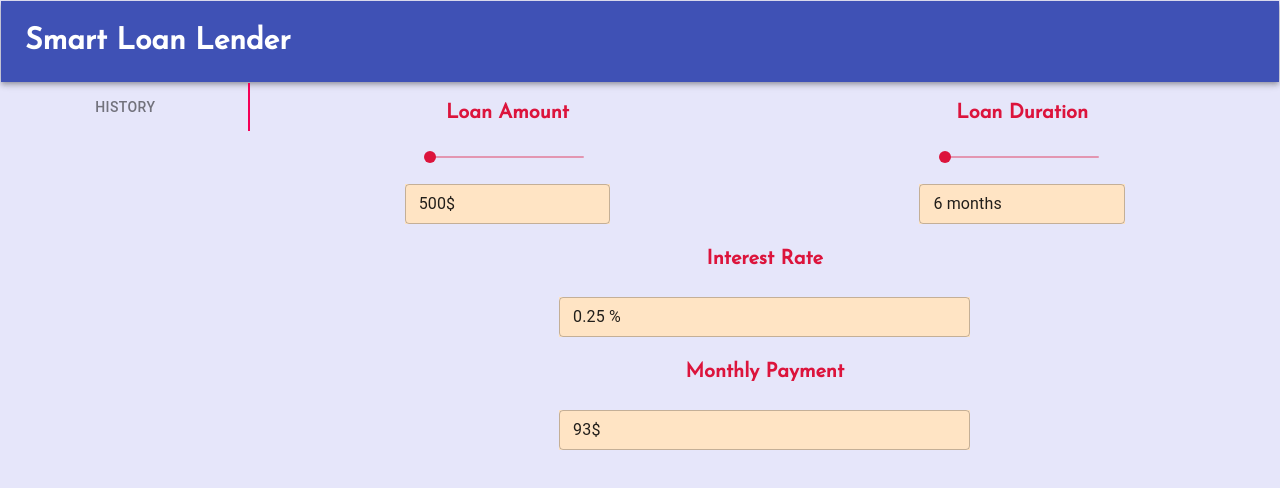
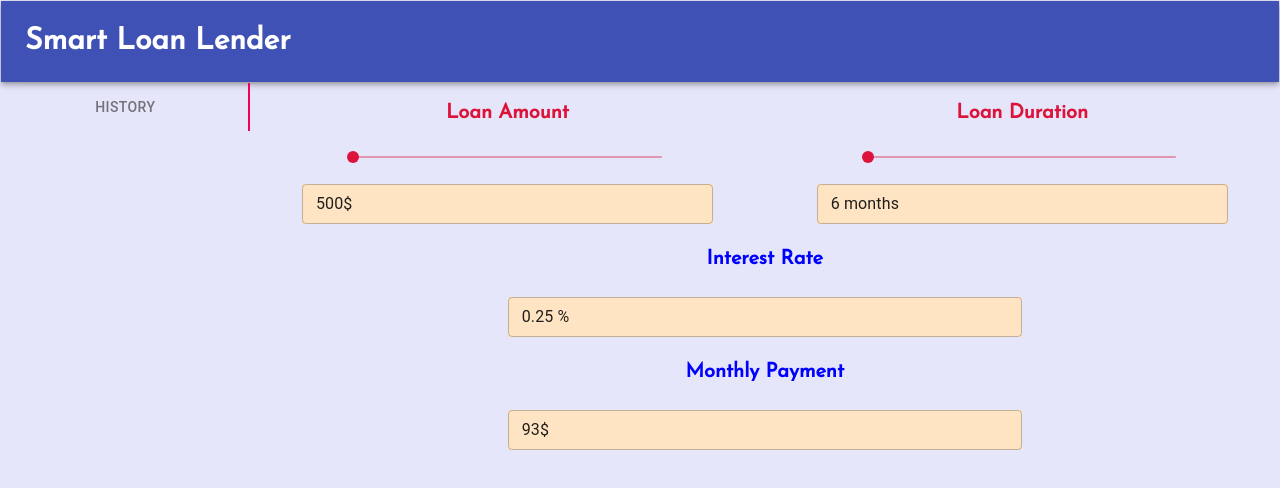
Before and after one commit to Nam92rata/LoanLender, a React (Create React App) app: page / in a window 1280 px wide. Shown: the top 488 px of the page. Built offline with nearby package versions, Linux system fonts and the light colour scheme.

Commit message:
minor fixes

```diff
--- a/src/App.css
+++ b/src/App.css
@@ -74,8 +74,17 @@ body {
   font-weight: bold;
   color: crimson;
 }
+.text-header-result {
+  font-family: 'Josefin Sans';
+  font-weight: bold;
+  color: blue;
+}
 .text-field{
-  width: 40%;
+  width: 80%;
+  background-color: bisque;
+}
+.text-field-result{
+  width: 50%;
   background-color: bisque;
 }
 .tab-area:nth-child(even) {
--- a/src/App.js
+++ b/src/App.js
@@ -71,7 +71,7 @@ class App extends Component{
               min={500}
               max={5000}
               step={10}
-              style={{width:'30%',color:'crimson'}}
+              style={{width:'60%',color:'crimson'}}
               aria-labelledby="input-slider"
             />
             <br/>
@@ -94,7 +94,7 @@ class App extends Component{
               min={6}
               max={24}
               step={1}
-              style={{width:'30%',color:'crimson'}}
+              style={{width:'60%',color:'crimson'}}
               aria-labelledby="input-slider"
             />
             <br/>
@@ -109,9 +109,9 @@ class App extends Component{
           </div>
 
           <div className="item5">
-          <p className="text-header">Interest Rate</p>
+          <p className="text-header-result">Interest Rate</p>
           <TextField
-              className="text-field"
+              className="text-field-result"
               id="outlined-interest"
               value={this.state.interest+' %'}
               name="interest"
@@ -121,9 +121,9 @@ class App extends Component{
           </div>
 
           <div className="item6">
-          <p className="text-header">Monthly Payment</p>
+          <p className="text-header-result">Monthly Payment</p>
           <TextField
-              className="text-field"
+              className="text-field-result"
               id="outlined-emi"
               value={this.state.emi+"$"}
               name="emi"
--- a/src/Sidebar.js
+++ b/src/Sidebar.js
@@ -35,7 +35,7 @@ class Sidebar extends Component {
                     aria-label="Vertical tabs example"
                 >
                 <Tab label={"History"} disabled value={"History"}  />
-                    {this.props.val?this.props.val.slice(0,10).map((el,i)=>{
+                    {this.props.val?this.props.val.slice(0,5).map((el,i)=>{
                     return (
                     <Tab className="tab-area" key={i} label={el.amount +"$ for "+ el.duration+" months"} value={el}  />
                     )
```
